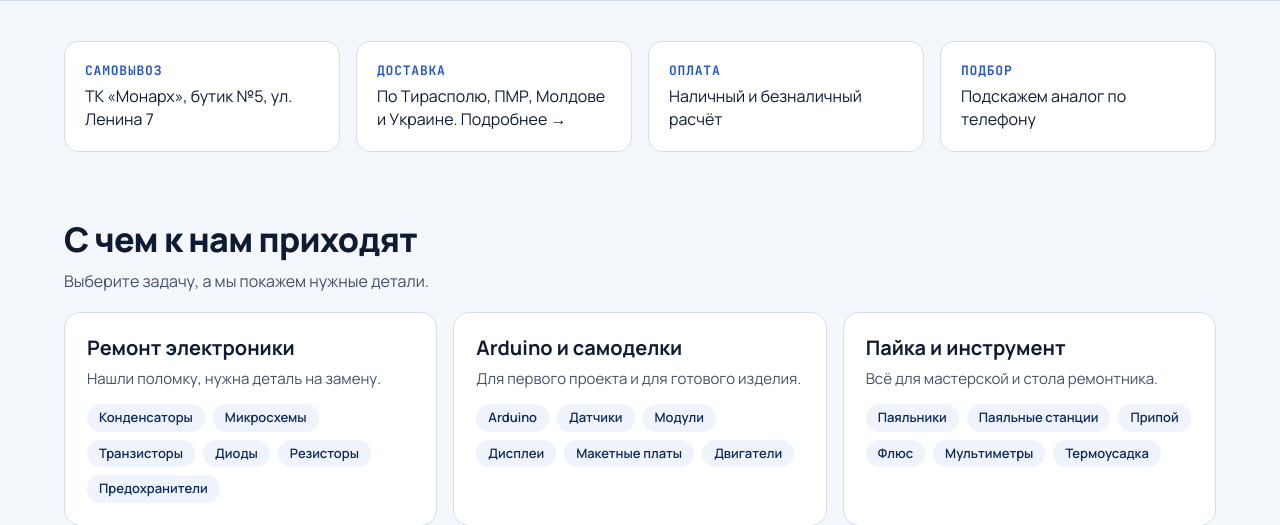
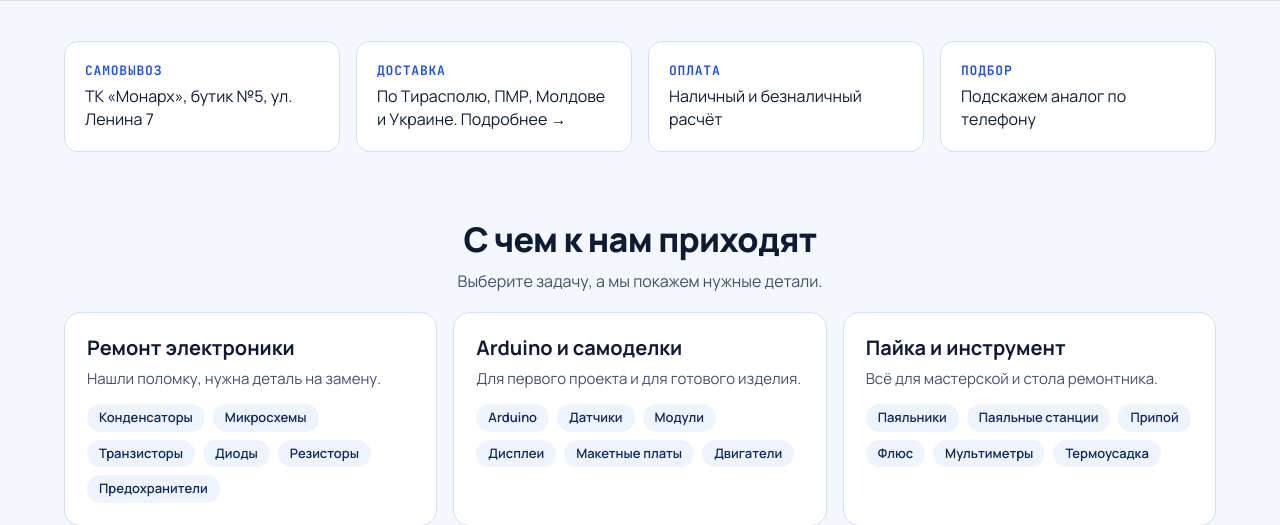
Before and after one commit to volodyaq/tirelcom-theme, a WordPress theme: template tirelcom/front-page.php in a window 1280 px wide. Shown: the part 744-1269 px from the top of the page. Run offline with PHP 8.4 and a stand-in for WordPress, Linux system fonts and the light colour scheme; the site name, menu and one post (Sample post) are stand-ins, and other content is empty.

Commit message:
Главная: заголовок «С чем к нам приходят» по центру
Co-Authored-By: Claude Sonnet 5.5 <noreply@anthropic.com>
Claude-Session: https://claude.ai/code/session_01DRkBNSJ5bNtWShG17rKdD8

```diff
--- a/tirelcom/front-page.php
+++ b/tirelcom/front-page.php
@@ -89,7 +89,7 @@ $instock = tek_home_instock(8);
 </section>
 
 <section style="max-width:1200px;margin:0 auto;padding:56px 24px 8px">
-<div style="margin-bottom:20px"><h2 style="margin:0;font-size:34px;font-weight:800;letter-spacing:-0.02em">С чем к нам приходят</h2>
+<div style="margin-bottom:20px;text-align:center"><h2 style="margin:0;font-size:34px;font-weight:800;letter-spacing:-0.02em">С чем к нам приходят</h2>
 <p style="margin:8px 0 0;font-size:16px;color:#44506A">Выберите задачу, а мы покажем нужные детали.</p></div>
 <div class="tek-tasks">
 <div class="tek-task"><span class="tek-task-t">Ремонт электроники</span><span class="tek-task-d">Нашли поломку, нужна деталь на замену.</span><div class="tek-task-l"><?php echo $tl('Конденсаторы', 'конденсатор') . $tl('Микросхемы', 'микросхема') . $tl('Транзисторы', 'транзистор') . $tl('Диоды', 'диод') . $tl('Резисторы', 'резистор') . $tl('Предохранители', 'предохранитель'); ?></div></div>
```
